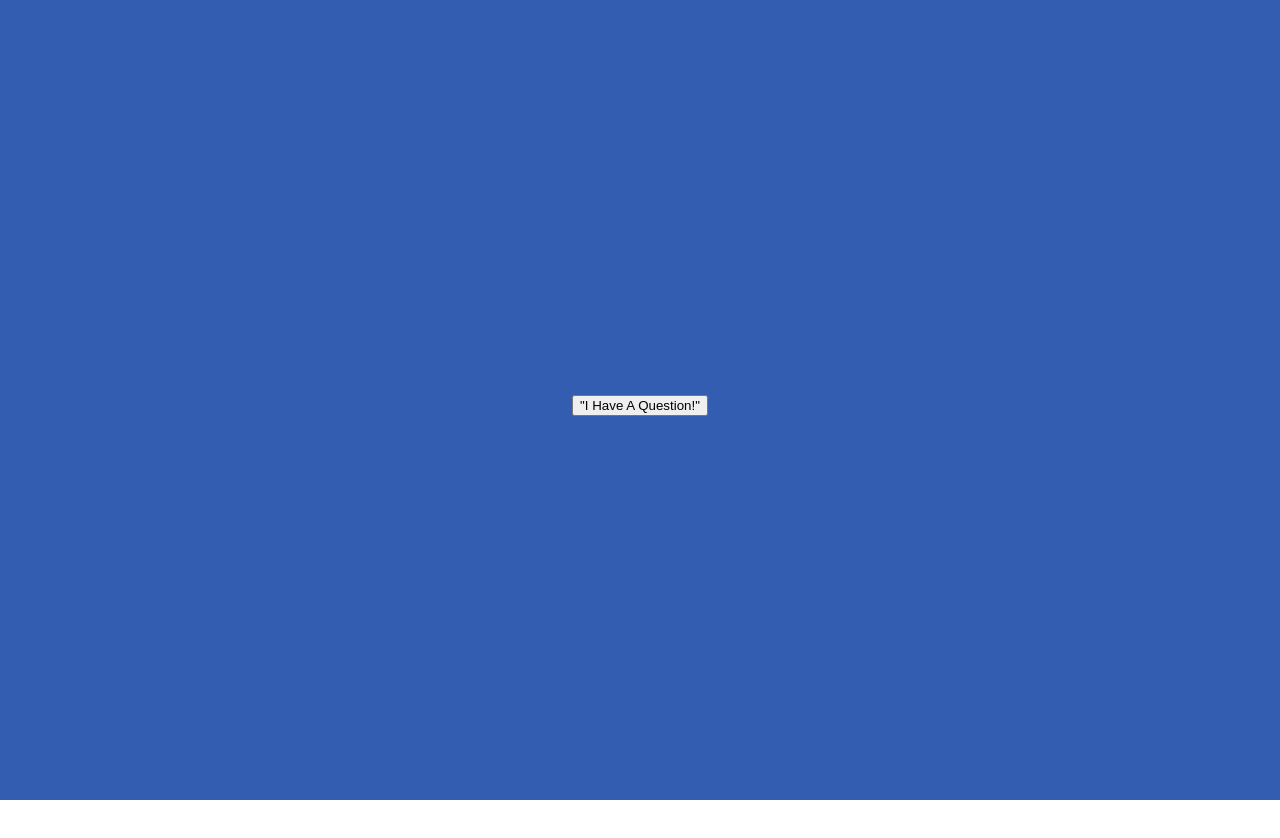
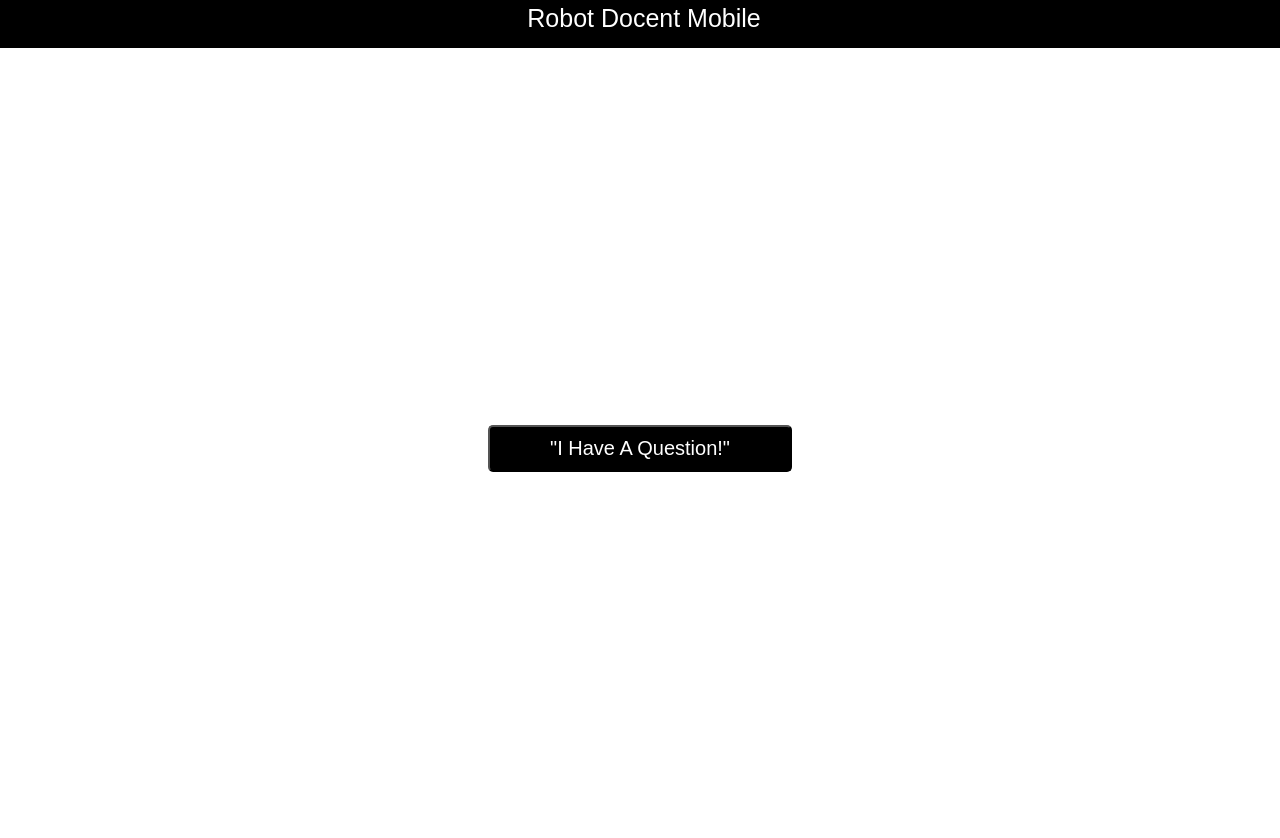
Before and after one commit to gdelvalle99/Robotic-Docent, a React (Create React App) app in the folder robot-docent-mobile/: page / in a window 1280 px wide. Shown: the top 838 px of the page. Before the commit the page ends 800 px from the top, so only its background shows below. Built offline with nearby package versions, Linux system fonts and the light colour scheme; no server answers.

Commit message:
fixed up styling

```diff
--- a/robot-docent-mobile/package.json
+++ b/robot-docent-mobile/package.json
@@ -11,6 +11,7 @@
     "react": "^17.0.1",
     "react-dom": "^17.0.1",
     "react-scripts": "4.0.3",
+    "styled-components": "^5.2.1",
     "web-vitals": "^1.1.0"
   },
   "scripts": {
--- a/robot-docent-mobile/src/App.css
+++ b/robot-docent-mobile/src/App.css
@@ -14,7 +14,7 @@
 }
 
 .App-header {
-  background-color: #335db1;
+  background-color: #ffffff;
   min-height: 100vh;
   display: flex;
   flex-direction: column;
@@ -41,6 +41,18 @@ box {
   display:inline-block;
   width:300px;
   height:100px;
-  background-color:rgb(235, 235, 235);
-  border:1px solid #0d10ad;
+  background-color:rgb(248, 248, 248);
+  border:4px solid #000000;
 }
+
+heading {
+  display:inline-block;
+  width:100%;
+  height:40px;
+  background-color:rgb(0, 0, 0);
+  color:rgb(255, 255, 255);
+  text-align: center;
+  font-size: 25px;
+  border:4px solid #000000;
+  justify-content: top;
+}
--- a/robot-docent-mobile/src/App.js
+++ b/robot-docent-mobile/src/App.js
@@ -6,6 +6,7 @@ import QAGenerator from './questionare'
 function App() {
   return (
     <div className="App">
+      <heading>Robot Docent Mobile</heading>
       <header className="App-header">
         <QAGenerator />
       </header>
--- a/robot-docent-mobile/src/index.css
+++ b/robot-docent-mobile/src/index.css
@@ -1,7 +1,6 @@
 body {
   margin: 0;
-  font-family: -apple-system, BlinkMacSystemFont, 'Segoe UI', 'Roboto', 'Oxygen',
-    'Ubuntu', 'Cantarell', 'Fira Sans', 'Droid Sans', 'Helvetica Neue',
+  font-family: Montserrat,
     sans-serif;
   -webkit-font-smoothing: antialiased;
   -moz-osx-font-smoothing: grayscale;
--- a/robot-docent-mobile/src/questionare.js
+++ b/robot-docent-mobile/src/questionare.js
@@ -2,12 +2,23 @@ import './App.css';
 import axios from 'axios';
 import React from 'react';
 import _ from "lodash";
+import styled from 'styled-components';
+
+const Button = styled.button`
+  background-color: black;
+  color: white;
+  font-size: 20px;
+  padding: 10px 60px;
+  border-radius: 5px;
+  margin: 10px 0px;
+  cursor: pointer;
+`;
 
 const QuestionPingButton = function(props){
     const {text, onClick} = props;
     return(
         <div>
-            <button onClick={onClick}>{text}</button>
+            <Button onClick={onClick}>{text}</Button>
         </div>
     );
 }
@@ -15,7 +26,7 @@ const Row = function(props){
     const {question, answer, onClick, showAnswerFlag} = props;
     return (
       <div>
-        <button onClick={onClick}>{question}</button>
+        <Button onClick={onClick}>{question}</Button>
         {showAnswerFlag && (
             <box>{answer}</box>
         )}
```
Also changed, not shown: 1 other file (tests, documents, lock files or other folders).
